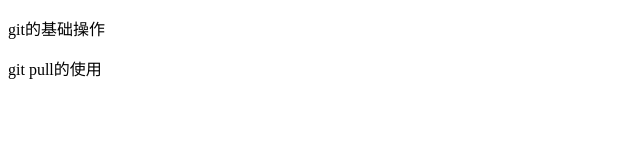
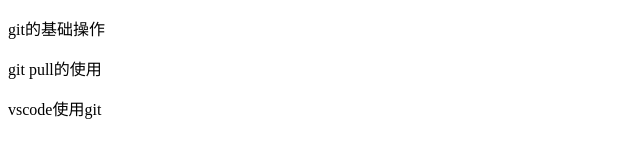
Before and after one commit to NPPYNL/vscode, a plain HTML site: page index.html in a window 1280 px wide. Shown: the whole page, without its empty margins (0-640 px from the left). Drawn offline with Linux system fonts and the light colour scheme.

Commit message:
第二次修改

```diff
--- a/index.html
+++ b/index.html
@@ -6,5 +6,6 @@
     <body>
         <p>git的基础操作</p>
         <p>git pull的使用</p>
+        <p>vscode使用git</p>
     </body>
 </html>
```
